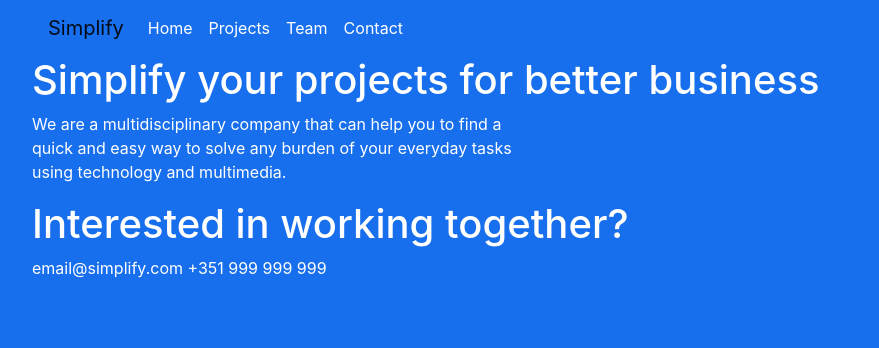
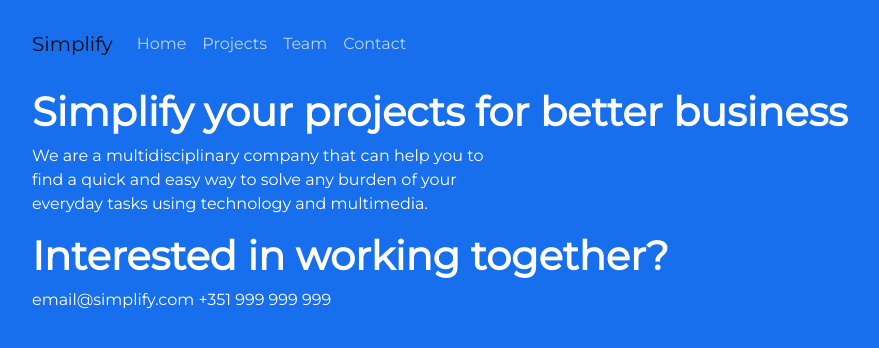
Before and after one commit to pedromsfernandes/simplify-website, a Gatsby site: page / in a window 1280 px wide. Shown: the whole page, without its empty margins (53-932 px from the left). Built offline with nearby package versions, Linux system fonts and the light colour scheme; Gatsby itself is replaced by a stand-in of ours.

Commit message:
Move CSS files to styles/

```diff
--- a/src/components/layout.css
+++ /dev/null
@@ -1,23 +0,0 @@
-html {
-  font-family: sans-serif;
-  -ms-text-size-adjust: 100%;
-  -webkit-text-size-adjust: 100%;
-}
-
-body {
-  background-color: var(--blue);
-  color: var(--white);
-}
-
-a,
-.navbar-brand {
-  color: var(--white);
-}
-
-p {
-  max-width: 30rem;
-}
-
-/**
-  Add custom CSS here
-*/
--- a/src/components/layout.js
+++ b/src/components/layout.js
@@ -10,8 +10,8 @@ import PropTypes from "prop-types"
 import { useStaticQuery, graphql } from "gatsby"
 
 import "bootstrap/dist/css/bootstrap.min.css"
-import "./vars.css"
-import "./layout.css"
+import "../styles/vars.css"
+import "../styles/layout.css"
 
 import Header from "./header"
 import Footer from "./footer"
--- /dev/null
+++ b/src/styles/layout.css
@@ -0,0 +1,43 @@
+@import url("https://fonts.googleapis.com/css?family=Montserrat");
+
+body {
+  background-color: var(--blue);
+  color: var(--white);
+
+  font-family: "Montserrat", sans-serif;
+  -ms-text-size-adjust: 100%;
+  -webkit-text-size-adjust: 100%;
+}
+
+a,
+a:hover,
+.navbar-brand {
+  text-decoration: none;
+  color: var(--white);
+}
+
+h1 {
+  font-weight: 900;
+}
+
+p {
+  max-width: 30rem;
+}
+
+.navbar {
+  padding: 1.5rem 0;
+}
+
+.nav-link a {
+  color: var(--grey);
+}
+
+.nav-link a:hover {
+  color: var(--white);
+  border-bottom: 2px solid var(--yellow);
+  padding-bottom: 2px;
+}
+
+/**
+  Add custom CSS here
+*/
--- a/src/components/vars.css
+++ b/src/styles/vars.css
@@ -1,5 +1,6 @@
 :root {
   --white: #ffffff;
+  --grey: #bad4fa;
   --lighter-blue: #54b0fc;
   --light-blue: #369bff;
   --blue: #186fed;
```
Also changed, not shown: src/images/feup.png (added).
